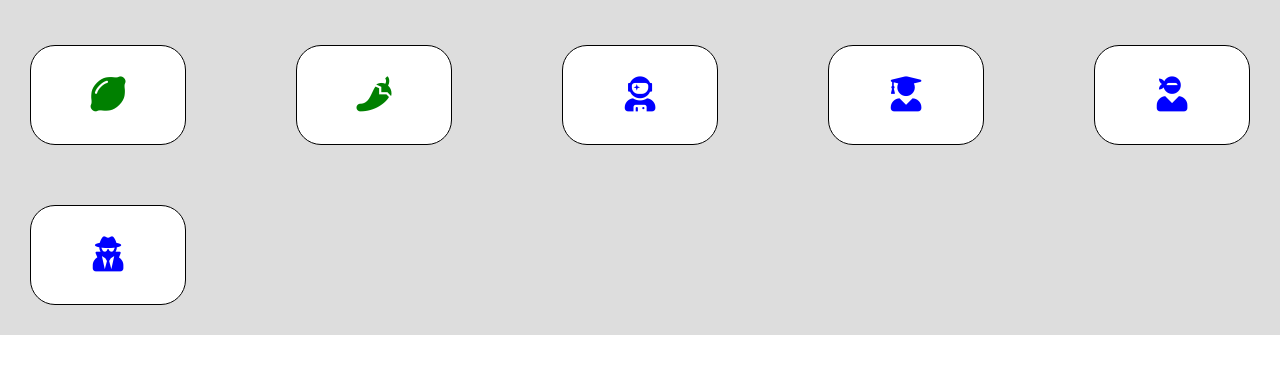
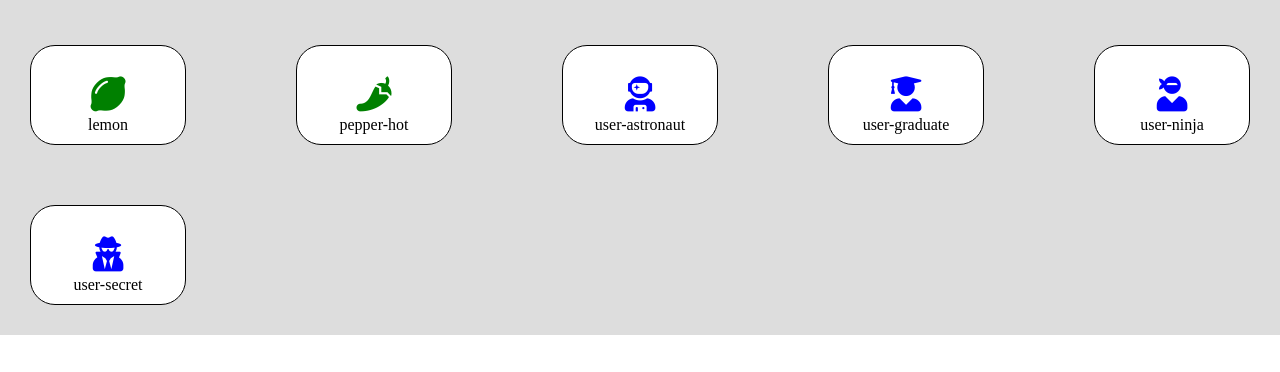
Before and after one commit to Pierre297/js-es6-icons, a plain HTML site: page index.html in a window 1280 px wide. Shown: the part 428-800 px from the top of the page. Drawn offline with Linux system fonts and the light colour scheme.

Commit message:
icons and name

```diff
--- a/JavaScript/data.js
+++ b/JavaScript/data.js
@@ -126,6 +126,7 @@ iconsElement.forEach((element) => {
 	 `
 	<div class="boxes">
 	<i class="${element.family} ${element.prefix}${element.name} ${element.type} ${element.color}"></i>
+	<p class="icons-name">${element.name}</p>
     </div>
 	`;
 	containerBox.innerHTML += createBoxes;
--- a/css/style.css
+++ b/css/style.css
@@ -42,8 +42,7 @@ main {
   border-radius: 25px;
   border: 1px black solid;
   margin: 30px;
-  display: flex;
-  justify-content: center;
+  text-align: center;
 }
 
 .fas {
@@ -62,3 +61,7 @@ main {
 .orange {
   color: rgb(255 165 0);
 }
+
+.icons-name {
+  margin-top: 5px;
+}
```
